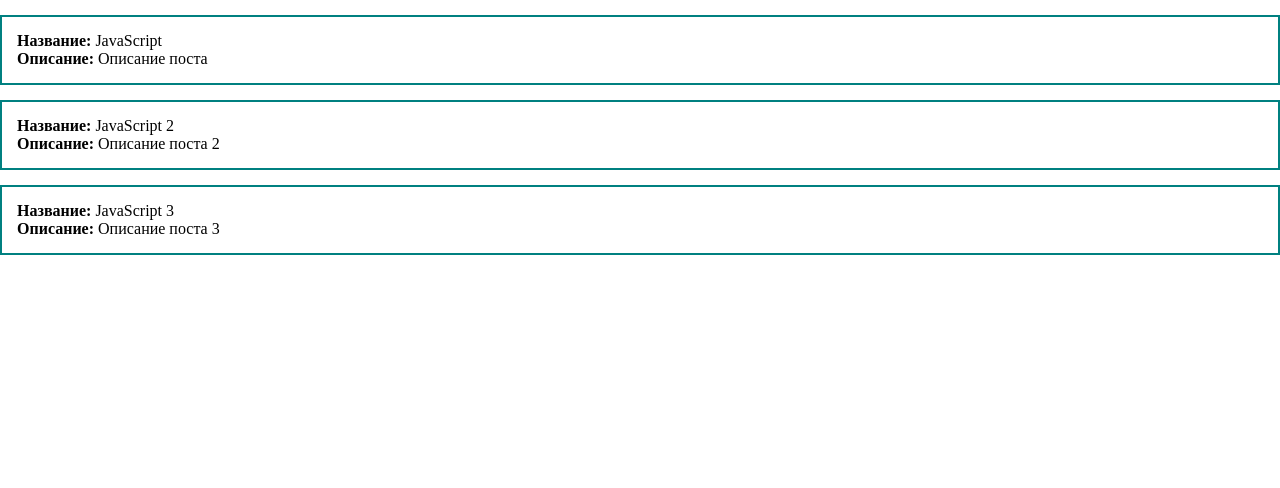
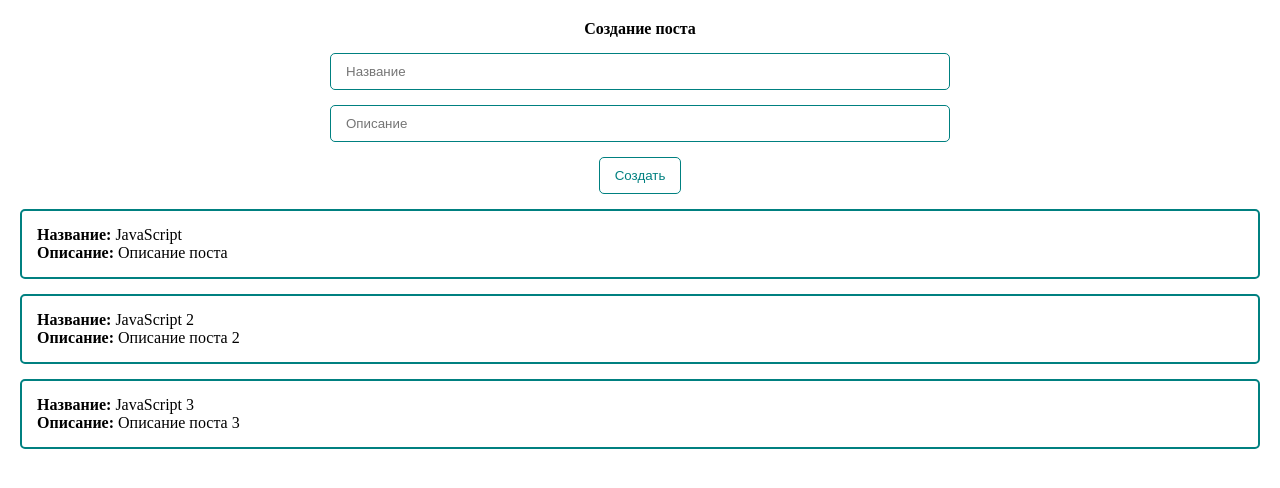
Before and after one commit to bronik04/vue3-learn-project, a Vue app: page / in a window 1280 px wide. Shown: the top 488 px of the page. Built offline with nearby package versions, Linux system fonts and the light colour scheme.

Commit message:
feat: created post logic

```diff
--- a/src/App.vue
+++ b/src/App.vue
@@ -1,8 +1,31 @@
 <template>
-  <div>
+  <div class="app">
+    <form @submit.prevent>
+      <h4>Создание поста</h4>
+      <input
+          :value="title"
+          @input="title = $event.target.value"
+          class="input"
+          type="text"
+          placeholder="Название"
+      >
+      <input
+          :value="body"
+          @input="body = $event.target.value"
+          class="input"
+          type="text"
+          placeholder="Описание"
+      >
+      <button
+          class="btn"
+          @click="createPost"
+      >Создать
+      </button>
+    </form>
+
     <div class="post" v-for="post in posts" :key="post.id">
-      <div><strong>Название:</strong> {{post.title}}</div>
-      <div><strong>Описание:</strong> {{post.body}}</div>
+      <div><strong>Название:</strong> {{ post.title }}</div>
+      <div><strong>Описание:</strong> {{ post.body }}</div>
     </div>
   </div>
 </template>
@@ -15,10 +38,22 @@ export default {
         {id: 1, title: 'JavaScript', body: 'Описание поста'},
         {id: 2, title: 'JavaScript 2', body: 'Описание поста 2'},
         {id: 3, title: 'JavaScript 3', body: 'Описание поста 3'}
-      ]
+      ],
+      title: '',
+      body: '',
     }
   },
   methods: {
+    createPost() {
+      const newPost = {
+        id: Date.now(),
+        title: this.title,
+        body: this.body,
+      }
+      this.posts.push(newPost);
+      this.title = '';
+      this.body = '';
+    }
   }
 }
 </script>
@@ -34,5 +69,41 @@ export default {
   padding: 15px;
   border: 2px solid teal;
   margin-top: 15px;
+  border-radius: 5px;
 }
+
+.input {
+  padding: 10px 15px;
+  border: 1px solid teal;
+  margin-bottom: 15px;
+  width: 100%;
+  border-radius: 5px;
+}
+
+.app {
+  padding: 20px;
+  display: grid;
+}
+
+form {
+  justify-self: center;
+  display: flex;
+  flex-direction: column;
+  align-items: center;
+  width: 50%;
+}
+
+form > h4 {
+  margin-bottom: 15px;
+}
+
+.btn {
+  padding: 10px 15px;
+  background: none;
+  color: teal;
+  border: 1px solid teal;
+  border-radius: 5px;
+  cursor: pointer;
+}
+
 </style>
```
Lines whose indentation alone changed are shown as unchanged.
